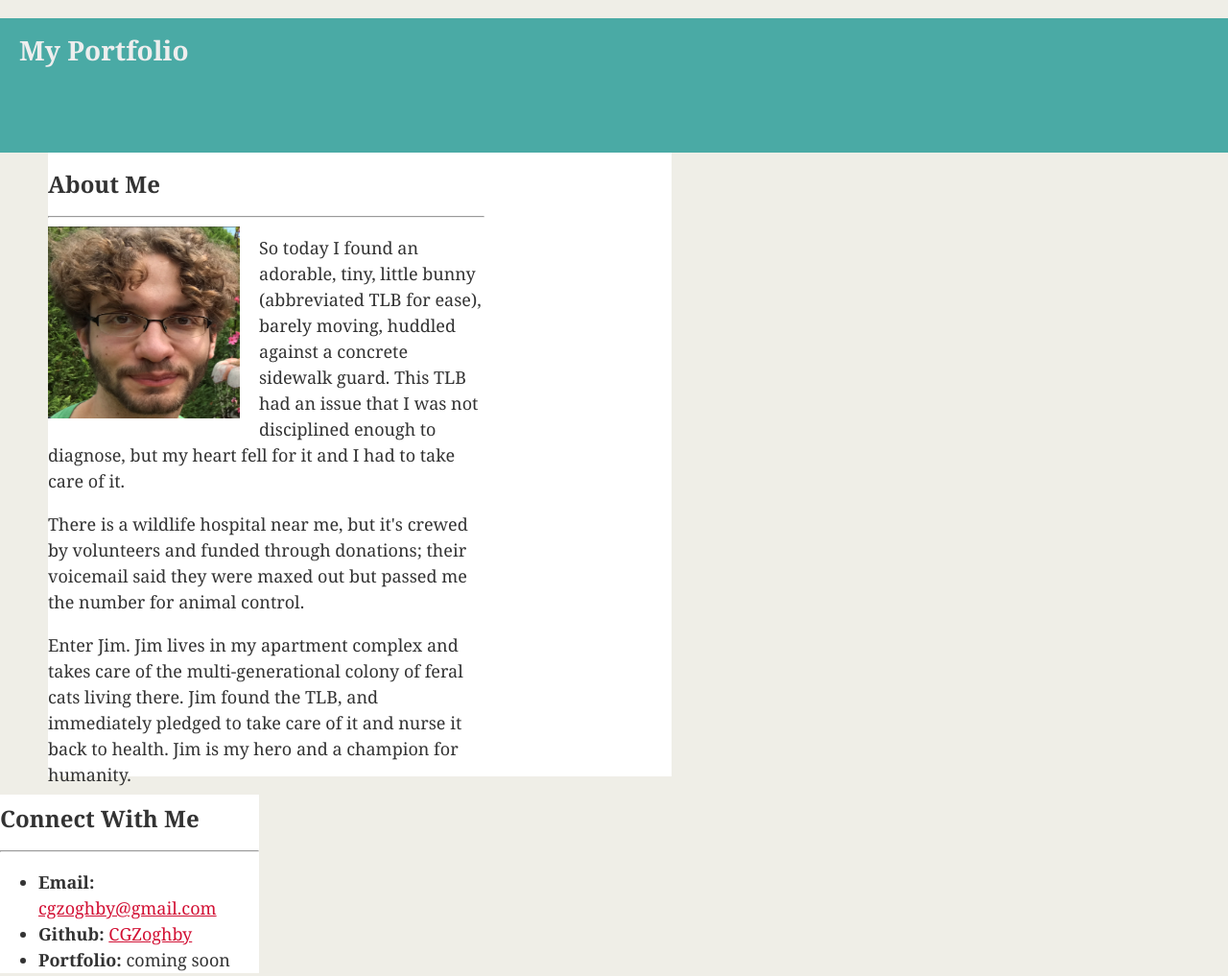
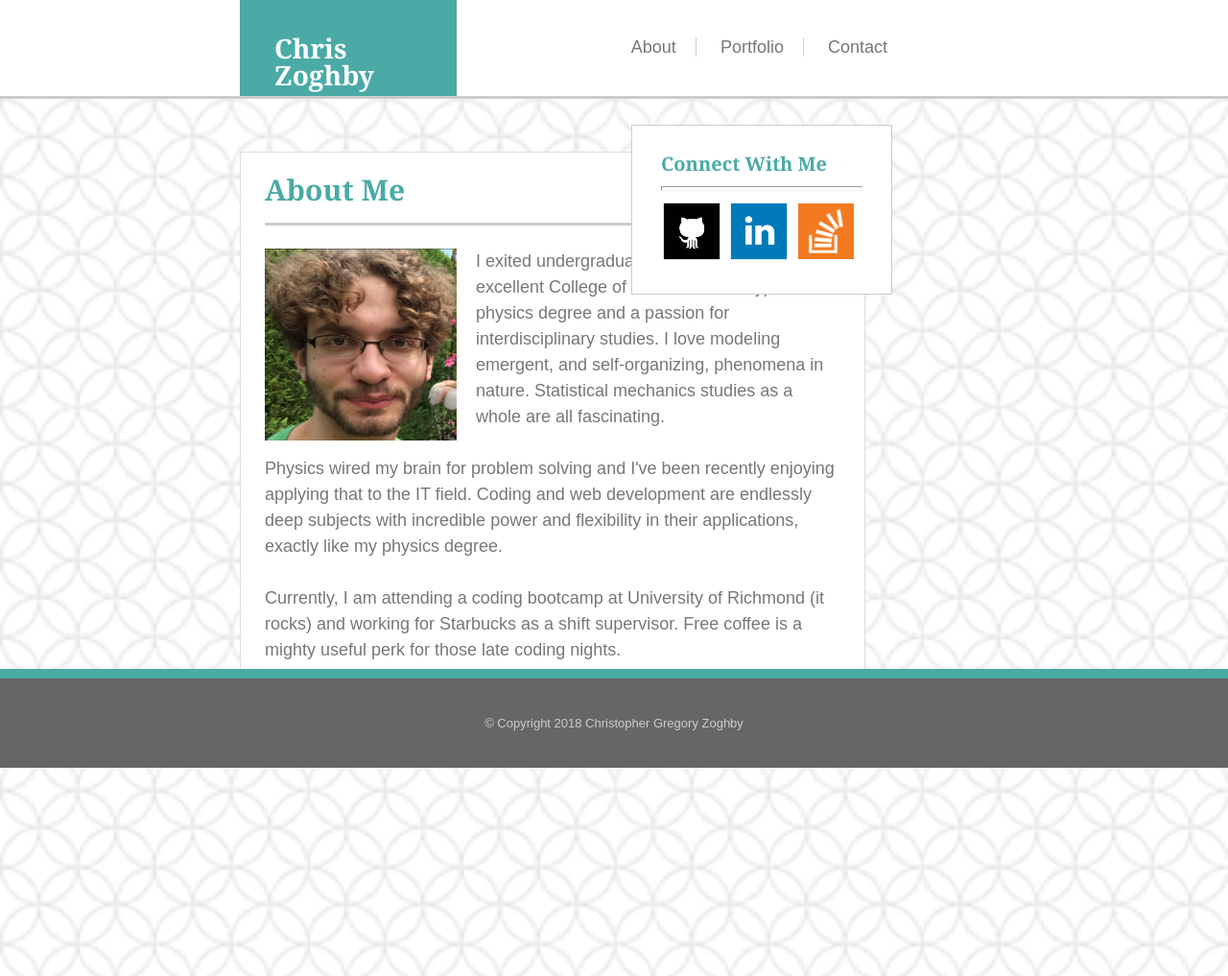
Before and after one commit to CGZoghby/Basic-Portfolio, a plain HTML site: page index.html in a window 1280 px wide. Shown: the top 1017 px of the page at 96% size. After the commit the page ends 800 px from the top, so only its background shows below. Drawn offline with Linux system fonts and the light colour scheme.

Commit message:
Homework Submission Final

```diff
--- a/assets/css/reset.css
+++ b/assets/css/reset.css
@@ -0,0 +1,48 @@
+/* http://meyerweb.com/eric/tools/css/reset/
+   v2.0 | 20110126
+   License: none (public domain)
+*/
+
+html, body, div, span, applet, object, iframe,
+h1, h2, h3, h4, h5, h6, p, blockquote, pre,
+a, abbr, acronym, address, big, cite, code,
+del, dfn, em, img, ins, kbd, q, s, samp,
+small, strike, strong, sub, sup, tt, var,
+b, u, i, center,
+dl, dt, dd, ol, ul, li,
+fieldset, form, label, legend,
+table, caption, tbody, tfoot, thead, tr, th, td,
+article, aside, canvas, details, embed,
+figure, figcaption, footer, header, hgroup,
+menu, nav, output, ruby, section, summary,
+time, mark, audio, video {
+	margin: 0;
+	padding: 0;
+	border: 0;
+	font-size: 100%;
+	font: inherit;
+	vertical-align: baseline;
+}
+/* HTML5 display-role reset for older browsers */
+article, aside, details, figcaption, figure,
+footer, header, hgroup, menu, nav, section {
+	display: block;
+}
+body {
+	line-height: 1;
+}
+ol, ul {
+	list-style: none;
+}
+blockquote, q {
+	quotes: none;
+}
+blockquote:before, blockquote:after,
+q:before, q:after {
+	content: '';
+	content: none;
+}
+table {
+	border-collapse: collapse;
+	border-spacing: 0;
+}
--- a/assets/css/style.css
+++ b/assets/css/style.css
@@ -1,60 +1,108 @@
 body {
-    padding: 0;
-    margin: 0;
-    font-family: Georgia, "Times New Roman", Times, serif;
+  font-family: 'Arial', 'Helvetica Neue', Helvetica, sans-serif;
   font-size: 18px;
-    line-height: 150%;
-    color: #333;
-    background: #efeee7;
+  color: #777777;
+  min-width: 1048px;
+  margin: 0px;
   }
 
-  header.myport {
-    background: #4aaaa5;
+div {
+  display:block;
 }
 
-  ul.links {
-    list-style-type: none;
-    margin: 0;
-    padding: 20px;
-    color: #777777;
-    display: inline;
+.mainHR {
+  height: 3px;
+  color: #cccccc;
+  background-color: #cccccc;
+  border: 0 none;
+  margin-bottom: 4%;
+}
+
+#contacthr {
+  height: 3px;
+  color: #cccccc;
+  margin-bottom: 4%;
+}
+
+#bg {
+  width: 100%;
+  position: fixed;
+  margin-top: 100px;
+  margin-bottom: 100px;
+  border-top: 3px solid;
+  border-top-color: #cccccc;
+}
+
+#header {
+  width: 100%;
+  background-color: #ffffff;
   }
 
 h1 {
-    padding: 20px;
-    font-size: 28px;
-    text-align: left;
-    color: #eee;
+  display: block;
+  font-weight: bold;
 }
 
 h2 {
-    font-size: 24px;
+  color: #4aaaa5;
+  font-weight: bold;
+}
+
+.headerfont {
+  font-family: 'Georgia', Times, Times New Roman, serif;
+  font-size: 30px;
+  padding-bottom: 2%;
+}
+
+#sidebartitle {
+  font-size: 20px;
 }
 
 a {
-    color: #d21034;
+  color: inherit;
+  text-decoration: none;
 }
 
-  .container1 {
-    width: 650px;
-    height: 650px;
-    margin-left: 50px;
-    background-color: white;
+#name {
+  margin: 0px;
+  margin-left: 250px;
+  padding: 36px;
+  font-size: 28px;
+  width: 12%;
+  color: #ffffff;
+  background-color: #4aaaa5;
 }
 
-  .contact_pageright {
-      width: 270px;
-      margin: right;
-      background-color: white;
+#navbar {
+  list-style-type: none;
+  margin-right: 325px;
+  padding: 0px;
+  position: absolute;
+  top: 40px;
+  right: 30px;
   }
 
-  #main-bio,
-  #bio-image {
-    float: left;
+#navbar li {
+  display: inline;
+  padding-left: 20px;
 }
 
-  #main-bio {
-    width: 70%;
+#navbar li:not(:last-child) {
+  border-right: solid 1px #cccccc;
+  padding-right: 20px;
+}
+
+#mainContent {
+  width: 600px;
+  padding: 25px;
+  display: block;
+  background: #ffffff;
+  margin-left: 250px;
+  margin-top: 30px;
+  position: absolute;
+  /* Golden Ratio is 1.5x the font-size */
+  line-height: 27px;
+  border: 1px #dddddd solid;
   }
 
 #bio-image {
@@ -62,3 +110,74 @@ body {
   height: 200px;
   margin-right: 20px;
 }
+
+#portfolio li {
+  position: relative;
+  margin: 10px;
+  display: inline;
+}
+
+#portfolio h4 {
+  position: absolute;
+  bottom: 15px;
+  padding-top: 10px;
+  font-size: 20px;
+  left: 0px;
+  width: 100%;
+  text-align: center;
+  color: #ffffff;
+  background-color: #4aaaa5;
+}
+
+#contact_pageright {
+  width: 210px;
+  background: #ffffff;
+  top: 0px;
+  right: 0px;
+  position: absolute;
+  margin-top: 130px;
+  margin-right: 350px;
+  display: block;
+  padding: 30px;
+  border: 1px #cccccc solid;
+}
+
+#contactBar li {
+  display: inline;
+}
+
+/* For whatever reason the stackoverflow icon did not play nice and needed it's own set of rules */
+#stack {
+  position: relative;
+  bottom: 3px;
+  left: 3px;
+}
+
+#footer {
+  width: 100%;
+  background: #666666;
+  position: absolute;
+  margin-top: 40em;
+  bottom: 0px;
+  padding-top: 40px;
+  padding-bottom: 40px;
+  font-size: small;
+  text-align: center;
+  color: #cccccc;
+  border-top: 10px solid;
+  border-top-color: #4aaaa5;
+}
+
+.form-control {
+  width: 100%;
+  margin-top: 10px;
+  margin-bottom: 10px;
+  padding: 5px;
+}
+
+#submitbutton {
+  color: #ffffff;
+  background-color: #4aaaa5;
+  padding: 10px 40px 10px 40px;
+  font-size: 18px;
+}
--- a/index.html
+++ b/index.html
@@ -8,57 +8,72 @@
     <meta name="viewport" content="width=device-width, initial-scale=1.0">
     <meta http-equiv="X-UA-Compatible" content="ie=edge">
     <title>My Portfolio</title>
-    <!-- This is the pointer to where the stylesheet hides...1000 folders later-->
+    <!-- This is the pointer to where the stylesheet hides-->
+    <link rel="stylesheet" type="text/css" href="assets/css/reset.css">
     <link rel="stylesheet" type="text/css" href="assets/css/style.css">
 </head>
 
 <body>
-    <header class="myport">
-        <h1>My Portfolio</h1>
 
-        <ul class="links">
-            <li><a href="about.html"></a></li>
-            <li><a href="contact.html"></a></li>
-            <li><a href="portfolio.html"></a></li>
-        </ul>
-
-    </header>
 <div>
 
-    <div class="container1">
+    <img src="assets/images/spiration_light/spiration-light.png" id="bg">
 
-        <section id="main-bio">
+    <div id="header">
 
-        <h2>About Me</h2>
-        <hr>
+        <h1 id="name" class="headerfont">Chris Zoghby</h1>
 
-        <img id="bio-image" src="assets/images/Personal Photo.PNG" align="left" alt="Chris Z.">
+        <ul id="navbar">
 
-        <p> So today I found an adorable, tiny, little bunny (abbreviated TLB for ease),
-            barely moving, huddled against a concrete sidewalk guard. This TLB had an issue that I was not
-            disciplined enough to diagnose, but my heart fell for it and I had to take care of it.
-        </p> <p>
-            There is a wildlife hospital near me, but it's crewed by volunteers and funded through donations;
-            their voicemail said they were maxed out but passed me the number for animal control.
-        </p> <p>
-            Enter Jim. Jim lives in my apartment complex and takes care of the multi-generational colony of
-            feral cats living there. Jim found the TLB, and immediately pledged to take care of it and nurse it
-            back to health. Jim is my hero and a champion for humanity.
-        </p>
+            <li><a href="index.html">About</a></li>
+            <li><a href="portfolio.html">Portfolio</a></li>
+            <li><a href="contact.html">Contact</a></li>
 
-        </section>
+        </ul>
 
     </div>
 
-    <div class="contact_pageright">
+    <div id="mainContent">
 
-            <h2>Connect With Me</h2>
-            <hr>
-            <ul>
-            <li><strong>Email: </strong> <a href="mailto:cgzoghby@gmail.com">cgzoghby@gmail.com</a></li>
-            <li><strong>Github: </strong> <a href="https://github.com/CGZoghby">CGZoghby</a></li>
-            <li><strong>Portfolio: </strong> coming soon</li>
-            </ul>
+        <h2 class="headerfont">About Me</h2>
+
+        <hr class="mainHR">
+
+        <img id="bio-image" src="assets/images/Personal_Photo.PNG" align="left" alt="Chris Z.">
+
+        <p> I exited undergraduate (at the beautiful and excellent College of William and Mary)
+            with a physics degree and a passion for interdisciplinary studies. I love modeling emergent, and self-organizing,
+            phenomena in nature. Statistical mechanics studies as a whole are all fascinating.
+        </p><br><p>
+            Physics wired my brain for problem solving and I've been recently enjoying applying that to the IT field.
+            Coding and web development are endlessly deep subjects with incredible power and flexibility in their applications,
+            exactly like my physics degree.
+        </p><br><p>
+            Currently, I am attending a coding bootcamp at University of Richmond (it rocks) and working for Starbucks as a
+            shift supervisor. Free coffee is a mighty useful perk for those late coding nights.
+        </p>
+
+    </div>
+
+    <div id="contact_pageright">
+
+        <h2 id="sidebartitle" class="headerfont">Connect With Me</h2>
+
+        <hr id="contacthr">
+
+        <ul id="contactBar">
+
+            <li><a href="https://github.com/CGZoghby"><img src="assets/images/if_github_square_black_107109.png" height="65" width="65"></a></li>
+            <li><a href="https://www.linkedin.com/in/christopherzoghby/"><img src="assets/images/if_linkedin_square_color_107091.png" height="65" width="65"></a></li>
+            <li><a href="https://stackoverflow.com/users/9185333/christopher-zoghby?tab=profile"><img id="stack" src="assets\images\if_overflow_334695.png" height="58" width="58"></li>
+
+        </ul>
+
+    </div>
+
+    <div id="footer">
+
+        <small>© Copyright 2018 Christopher Gregory Zoghby</small>
 
     </div>
 
```
Also changed, not shown: contact.html (+88 -0 lines), portfolio.html (+82 -0 lines), assets/images/Personal_Photo.PNG (added), assets/images/placeholder1.jpg (added), assets/images/placeholder2.jpg (added), assets/images/placeholder3.jpg (added), assets/images/placeholder4.jpg (added), assets/images/placeholder5.jpg (added), assets/images/spiration_light/readme.txt (renamed from assets/images/spiration light/readme.txt), assets/images/spiration_light/spiration-light.png (renamed from assets/images/spiration light/spiration-light.png), 2 other files. Lines whose indentation alone changed are shown as unchanged.
